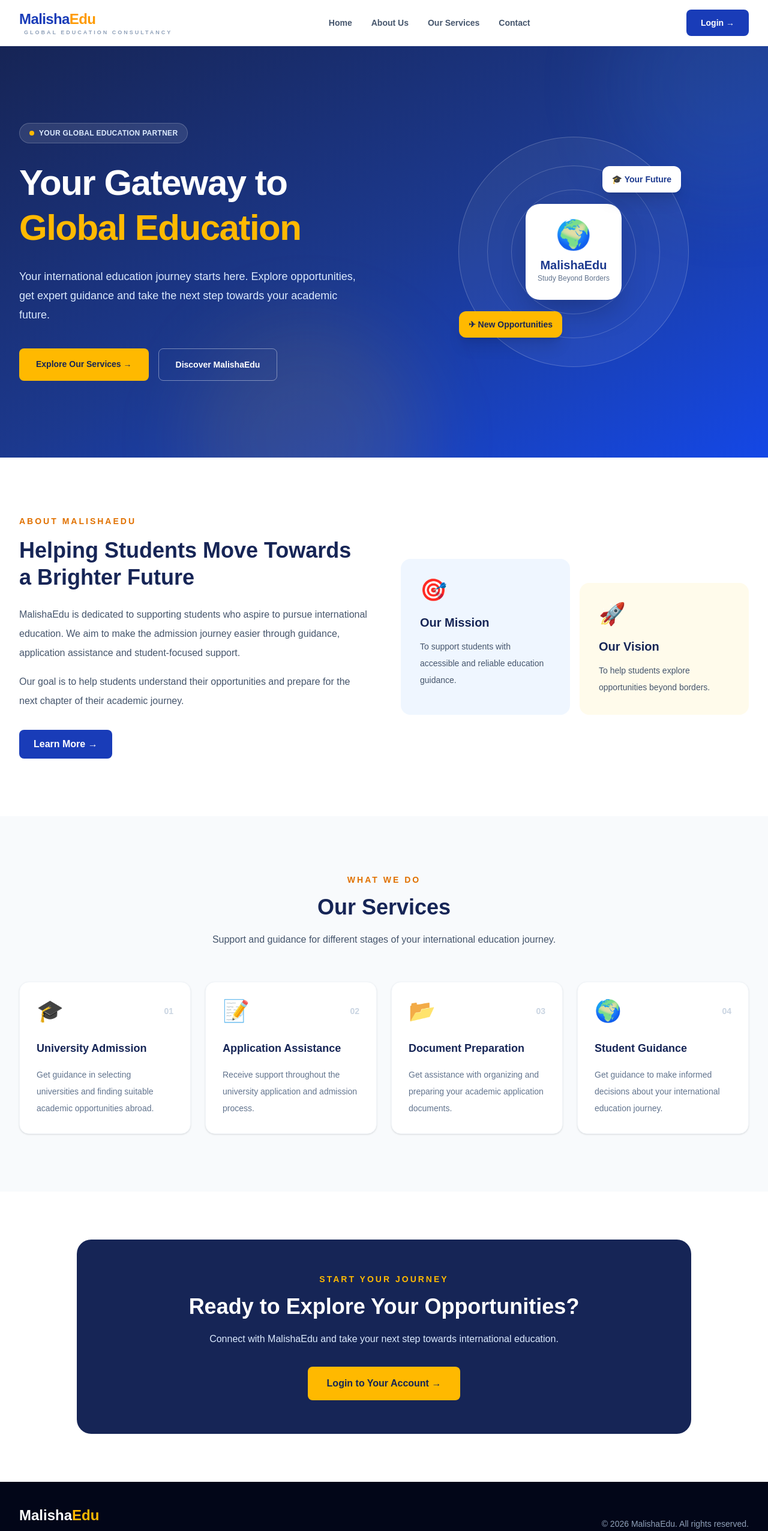
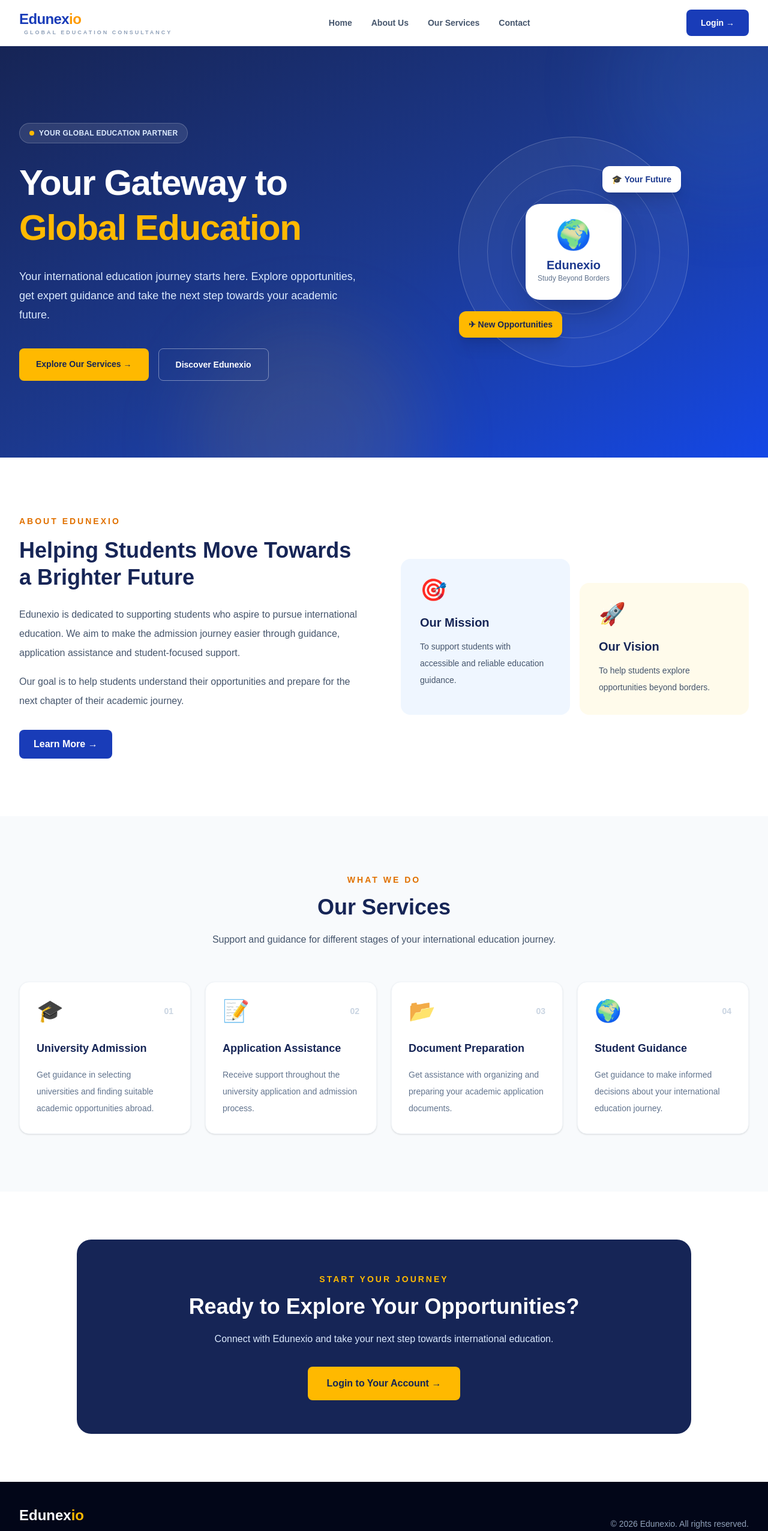
Before and after one commit to azaharulislamsoumik/education-agency-management-system, a Next.js app: page / in a window 1280 px wide. Shown: the top 2553 px of the page at 60% size. Built offline with nearby package versions, Linux system fonts and the light colour scheme; no server answers.

Commit message:
Update page.tsx

```diff
--- a/src/app/page.tsx
+++ b/src/app/page.tsx
@@ -87,8 +87,8 @@ export default function Home() {
       <header className="sticky top-0 z-40 border-b border-slate-100 bg-white/95 backdrop-blur">
         <div className="mx-auto flex max-w-7xl items-center justify-between px-5 py-4 lg:px-8">
           <a href="#" className="text-2xl font-extrabold tracking-tight">
-            <span className="text-blue-800">Malisha</span>
-            <span className="text-amber-500">Edu</span>
+            <span className="text-blue-800">Edunex</span>
+            <span className="text-amber-500">io</span>
             <span className="ml-2 block text-[9px] font-semibold uppercase tracking-[3px] text-slate-400">
               Global Education Consultancy
             </span>
@@ -182,7 +182,7 @@ export default function Home() {
                 href="#about"
                 className="rounded-lg border border-white/40 px-7 py-4 text-sm font-bold text-white transition hover:bg-white/10"
               >
-                Discover MalishaEdu
+                Discover Edunexio
               </a>
             </div>
           </div>
@@ -195,7 +195,7 @@ export default function Home() {
                 <div className="text-center">
                   <div className="text-5xl">🌍</div>
                   <div className="mt-3 text-xl font-extrabold text-blue-900">
-                    MalishaEdu
+                    Edunexio
                   </div>
                   <div className="text-xs text-slate-500">Study Beyond Borders</div>
                 </div>
@@ -216,13 +216,13 @@ export default function Home() {
         <div className="mx-auto grid max-w-7xl gap-14 lg:grid-cols-2 lg:items-center">
           <div>
             <p className="text-sm font-bold uppercase tracking-[3px] text-amber-600">
-              About MalishaEdu
+              About Edunexio
             </p>
             <h2 className="mt-4 text-3xl font-extrabold leading-tight text-blue-950 sm:text-4xl">
               Helping Students Move Towards a Brighter Future
             </h2>
             <p className="mt-6 leading-8 text-slate-600">
-              MalishaEdu is dedicated to supporting students who aspire to
+              Edunexio is dedicated to supporting students who aspire to
               pursue international education. We aim to make the admission
               journey easier through guidance, application assistance and
               student-focused support.
@@ -308,7 +308,7 @@ export default function Home() {
             Ready to Explore Your Opportunities?
           </h2>
           <p className="mx-auto mt-5 max-w-2xl leading-7 text-blue-100">
-            Connect with MalishaEdu and take your next step towards
+            Connect with Edunexio and take your next step towards
             international education.
           </p>
           <button
@@ -325,14 +325,14 @@ export default function Home() {
         <div className="mx-auto flex max-w-7xl flex-col justify-between gap-6 sm:flex-row sm:items-center">
           <div>
             <div className="text-2xl font-extrabold">
-              Malisha<span className="text-amber-400">Edu</span>
+              Edunex<span className="text-amber-400">io</span>
             </div>
             <p className="mt-2 text-sm text-slate-400">
               Your Gateway to Global Education
             </p>
           </div>
           <p className="text-sm text-slate-400">
-            © {new Date().getFullYear()} MalishaEdu. All rights reserved.
+            © {new Date().getFullYear()} Edunexio. All rights reserved.
           </p>
         </div>
       </footer>
@@ -361,8 +361,8 @@ export default function Home() {
 
             <div className="mb-8">
               <div className="text-2xl font-extrabold">
-                <span className="text-blue-800">Malisha</span>
-                <span className="text-amber-500">Edu</span>
+                <span className="text-blue-800">Edunex</span>
+                <span className="text-amber-500">io</span>
               </div>
               <h2 id="login-title" className="mt-7 text-2xl font-extrabold text-slate-900">
                 Welcome Back!
@@ -419,7 +419,7 @@ export default function Home() {
             </form>
 
             <p className="mt-7 text-center text-xs text-slate-400">
-              © {new Date().getFullYear()} MalishaEdu. All rights reserved.
+              © {new Date().getFullYear()} Edunexio. All rights reserved.
             </p>
           </div>
         </div>
```
